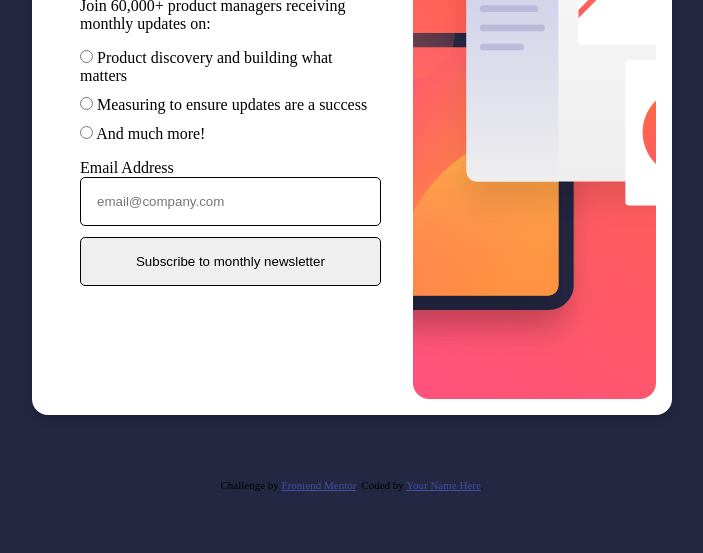
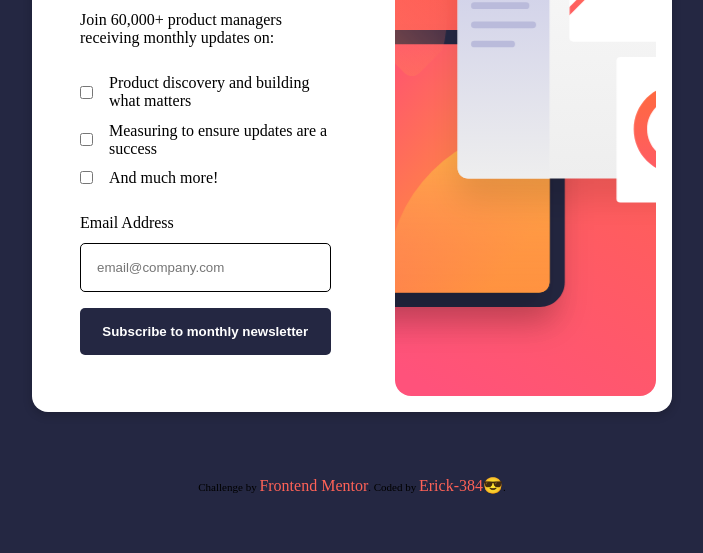
Before and after one commit to Erick384/Newsletter-sign-up-form, a plain HTML site: page index.html in a window 1280 px wide. Shown: the part 247-800 px from the top of the page, without its empty margins (288-991 px from the left). Drawn offline with Linux system fonts and the light colour scheme.

Commit message:
Uploading Newsletter-SignUp-Form commits

```diff
--- a/index.html
+++ b/index.html
@@ -16,6 +16,16 @@
       Frontend Mentor | Newsletter sign-up form with success message
     </title>
     <link rel="stylesheet" href="style.css" />
+    <link rel="preconnect" href="https://fonts.googleapis.com" />
+    <link rel="preconnect" href="https://fonts.gstatic.com" crossorigin />
+    <link
+      href="https://fonts.googleapis.com/css2?family=Red+Hat+Display:wght@500&family=Roboto&family=Rubik:wght@300&display=swap"
+      rel="stylesheet"
+    />
+    <link
+      href="https://fonts.googleapis.com/css2?family=Red+Hat+Display:wght@500&family=Roboto:wght@700&family=Rubik:wght@300&display=swap"
+      rel="stylesheet"
+    />
 
     <!-- Feel free to remove these styles or customise in your own stylesheet 👍 -->
     <style>
@@ -24,7 +34,9 @@
         text-align: center;
       }
       .attribution a {
-        color: hsl(228, 45%, 44%);
+        color: hsl(4, 100%, 67%);
+        font-size: 16px;
+        text-decoration: none;
       }
     </style>
   </head>
@@ -41,33 +53,37 @@
 
         <div class="select">
           <div>
-            <input type="radio" name="" id="" />
+            <input type="checkbox" name="" id="" class="check" />
             <span> Product discovery and building what matters </span>
           </div>
 
           <div>
-            <input type="radio" name="" id="" />
+            <input type="checkbox" name="" id="" class="check" />
             <span> Measuring to ensure updates are a success </span>
           </div>
 
           <div>
-            <input type="radio" name="" id="" />
+            <input type="checkbox" name="" id="" class="check" />
             <span> And much more! </span>
           </div>
         </div>
 
-
         <div class="subscribe">
           <div class="email">
             <label for="email">Email Address</label>
-            <input type="email" name="email" id="emails" placeholder="email@company.com" required>
+            <input
+              type="email"
+              name="email"
+              id="emails"
+              placeholder="email@company.com"
+              required
+            />
           </div>
 
           <div class="button">
             <button>Subscribe to monthly newsletter</button>
           </div>
         </div>
-
 
         <!-- Success message start -->
 
@@ -87,7 +103,7 @@
       Challenge by
       <a href="https://www.frontendmentor.io?ref=challenge" target="_blank"
         >Frontend Mentor</a
-      >. Coded by <a href="#">Your Name Here</a>.
+      >. Coded by <a href="https://github.com/Erick384">Erick-384😎</a>.
     </div>
     <script src="./script.js"></script>
   </body>
--- a/style.css
+++ b/style.css
@@ -1,9 +1,10 @@
-*{
+* {
   margin: 0;
   padding: 0;
   box-sizing: border-box;
+  /* font-family: "Red Hat Display", sans-serif; */
 }
-body{
+body {
   display: flex;
   flex-direction: column;
   height: 100vh;
@@ -12,7 +13,7 @@ body{
   justify-content: center;
   gap: 4rem;
 }
-.container{
+.container {
   box-shadow: 0 3px 10px rgb(0 0 0 / 0.2);
   padding: 1rem;
   display: flex;
@@ -21,46 +22,65 @@ body{
   background-color: hsl(0, 0%, 100%);
   border-radius: 1rem;
 }
-.left{
+.left {
+  display: flex;
+  flex-direction: column;
+  gap: 1.7rem;
+  justify-content: center;
+  width: 57%;
+  padding: 2rem;
+  padding-right: 4rem;
+}
+.header h1 {
+  font-family: "Roboto", sans-serif;
+  font-size: 50px;
+}
+.select {
+  display: flex;
+  gap: 0.7rem;
+  flex-direction: column;
+  font-size: 16px;
+}
+.select div{
+    display: flex;
+    gap: 1rem;
+    align-items: center;
+}
+.check {
+  color: hsl(4, 100%, 67%);
+  cursor: pointer;
+}
+.subscribe {
   display: flex;
   flex-direction: column;
   gap: 1rem;
-    justify-content: center;
-    width: 60%;
-    padding: 2rem;
 }
-.select{
+.email {
   display: flex;
-    gap: .7rem;
+  gap: 0.7rem;
   flex-direction: column;
 }
-.subscribe{
-    display: flex;
-    flex-direction: column;
-    gap: .7rem;
-}
-.email{
-    display: flex;
-    flex-direction: column;
-}
-#emails{
+#emails {
   display: flex;
   border-radius: 5px;
   padding: 1rem;
   border: 1px solid black;
 }
-.button button{
+.button button {
   padding: 1rem;
   border-radius: 5px;
+  border: none;
   width: 100%;
-    border: 1px solid black;
-
+  background-color: hsl(234, 29%, 20%);
+  color: hsl(0, 0%, 100%);
+  font-weight: bold;
+  cursor: pointer;
 }
-.right{
+.right {
   background-image: url(./assets/images/illustration-sign-up-desktop.svg);
   background-position: center;
   background-repeat: no-repeat;
   background-size: cover;
   border-radius: 1rem;
-    width: 40%;
+  width: 43%;
 }
```
Lines whose indentation alone changed are shown as unchanged.
